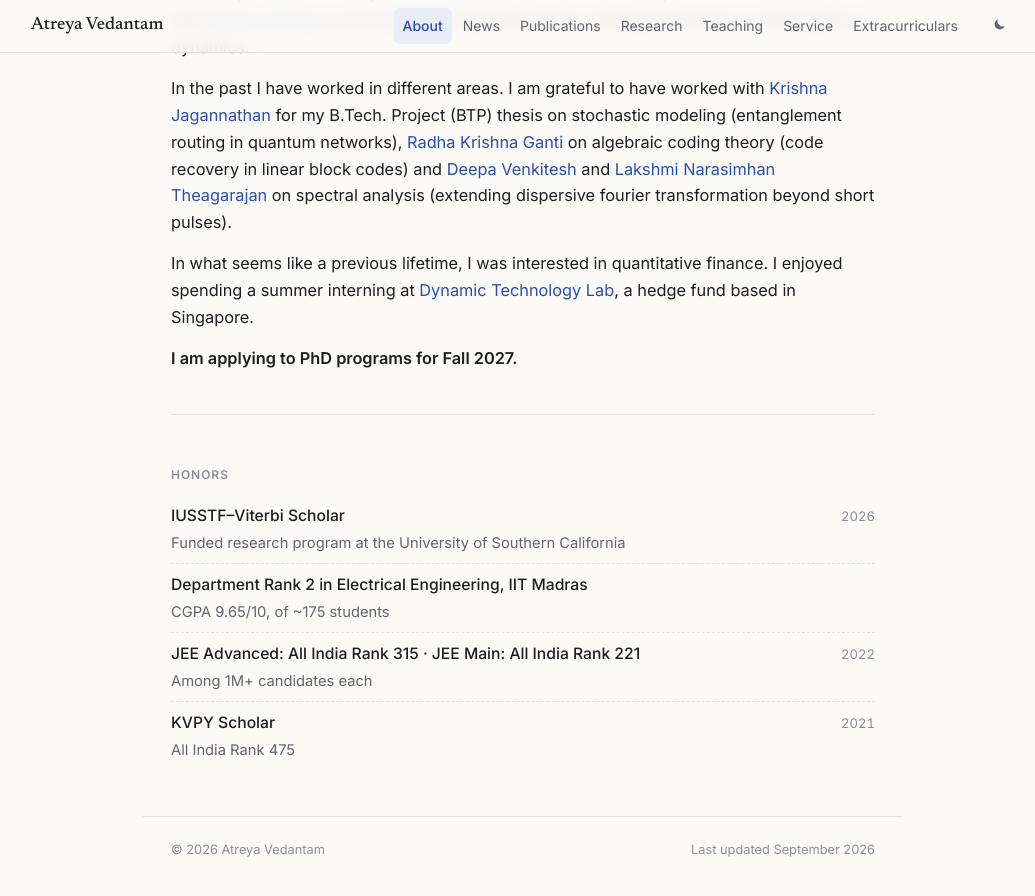
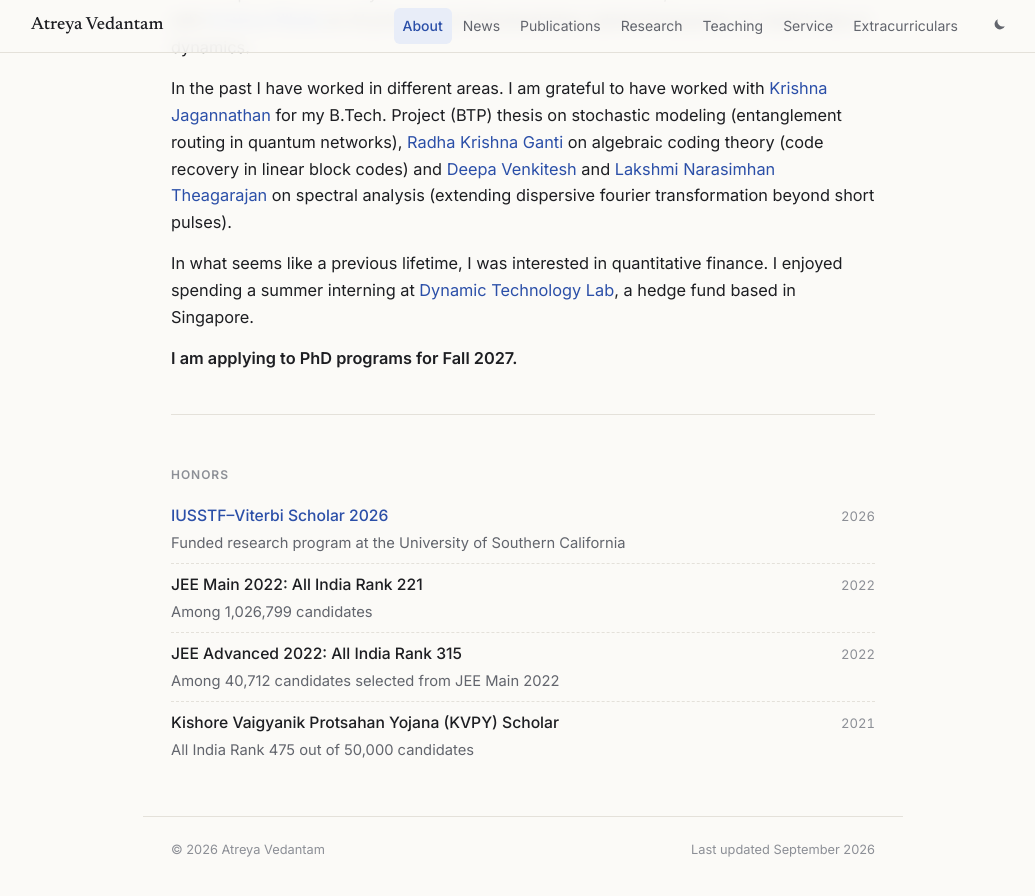
Before and after one commit to atreyavedantam/atreyavedantam.github.io, a Jekyll site: the page built from index.md, in a window 1280 px wide and 900 px high, scrolled down 644 px. Shown: the top 896 px of the window, without its empty margins (117-1152 px from the left). Built offline with Jekyll 4.4.1, drawn with Linux system fonts in a browser that asks for light colours.

Commit message:
Update honors.yml

```diff
--- a/_data/honors.yml
+++ b/_data/honors.yml
@@ -18,15 +18,15 @@
 
 - heading: "Honors"
   items:
-    - what: "IUSSTF–Viterbi Scholar"
+    - what: "[IUSSTF–Viterbi Scholar 2026](https://iusstf.org/iusstf-viterbi-program)"
       detail: "Funded research program at the University of Southern California"
       when: "2026"
-    - what: "Department Rank 2 in Electrical Engineering, IIT Madras"
-      detail: "CGPA 9.65/10, of ~175 students"
-      when: ""
-    - what: "JEE Advanced: All India Rank 315 · JEE Main: All India Rank 221"
-      detail: "Among 1M+ candidates each"
+    - what: "JEE Main 2022: All India Rank 221"
+      detail: "Among 1,026,799 candidates"
       when: "2022"
-    - what: "KVPY Scholar"
-      detail: "All India Rank 475"
+    - what: "JEE Advanced 2022: All India Rank 315"
+      detail: "Among 40,712 candidates selected from JEE Main 2022"
+      when: "2022"
+    - what: "Kishore Vaigyanik Protsahan Yojana (KVPY) Scholar"
+      detail: "All India Rank 475 out of 50,000 candidates"
       when: "2021"
```
